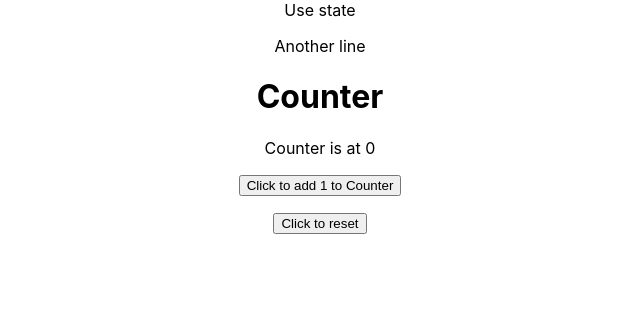
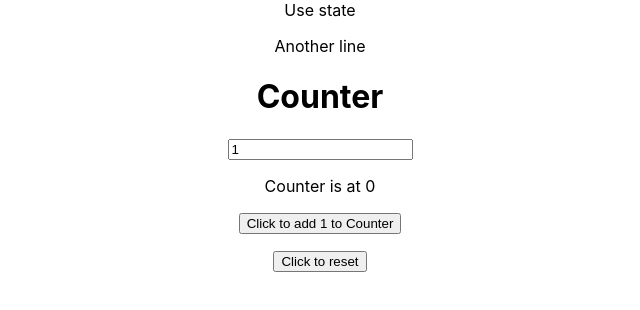
Before and after one commit to EinatKaZ/usestate, a React (Create React App) app: page / in a window 1280 px wide. Shown: the top 310 px of the page, without its empty margins (320-960 px from the left). Built offline with nearby package versions, Linux system fonts and the light colour scheme.

Commit message:
Added delta

```diff
--- a/src/Counter.js
+++ b/src/Counter.js
@@ -1,11 +1,12 @@
 import { useState } from "react";
 function Counter() {
     const [count,setCount] = useState (0) ;
+    const [delta, setDelta] = useState (1) ;
 
     function incr(){
         setCount(
             function(oldCount){
-                return oldCount + 1
+                return oldCount + delta
             }
         )
         console.log(count)
@@ -15,11 +16,17 @@
         setCount(0)
     }
 
+    function handleDelta(e){
+        console.log(e);
+        setDelta(Number(e.target.value))
+    }
+
     return (
       <div>
         <h1> Counter </h1>
+        <input type="number" value = {delta} onChange = {handleDelta} />
         <p> Counter is at {count} </p>
-        <button onClick={incr}> Click to add 1 to Counter </button>
+        <button onClick={incr}> Click to add {delta} to Counter </button>
         <p> <button onClick={reset}> Click to reset </button> </p>
       </div>
     );
```
